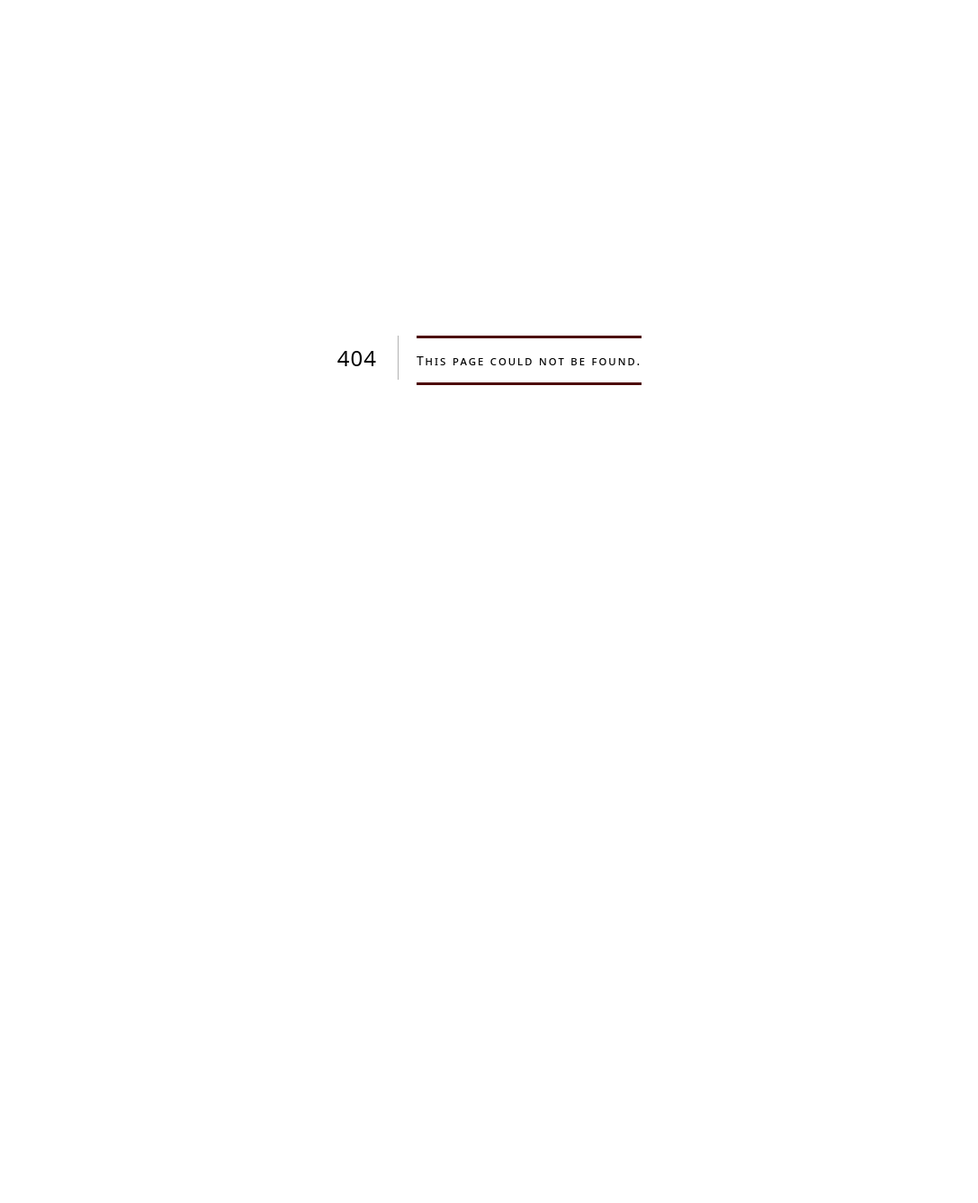
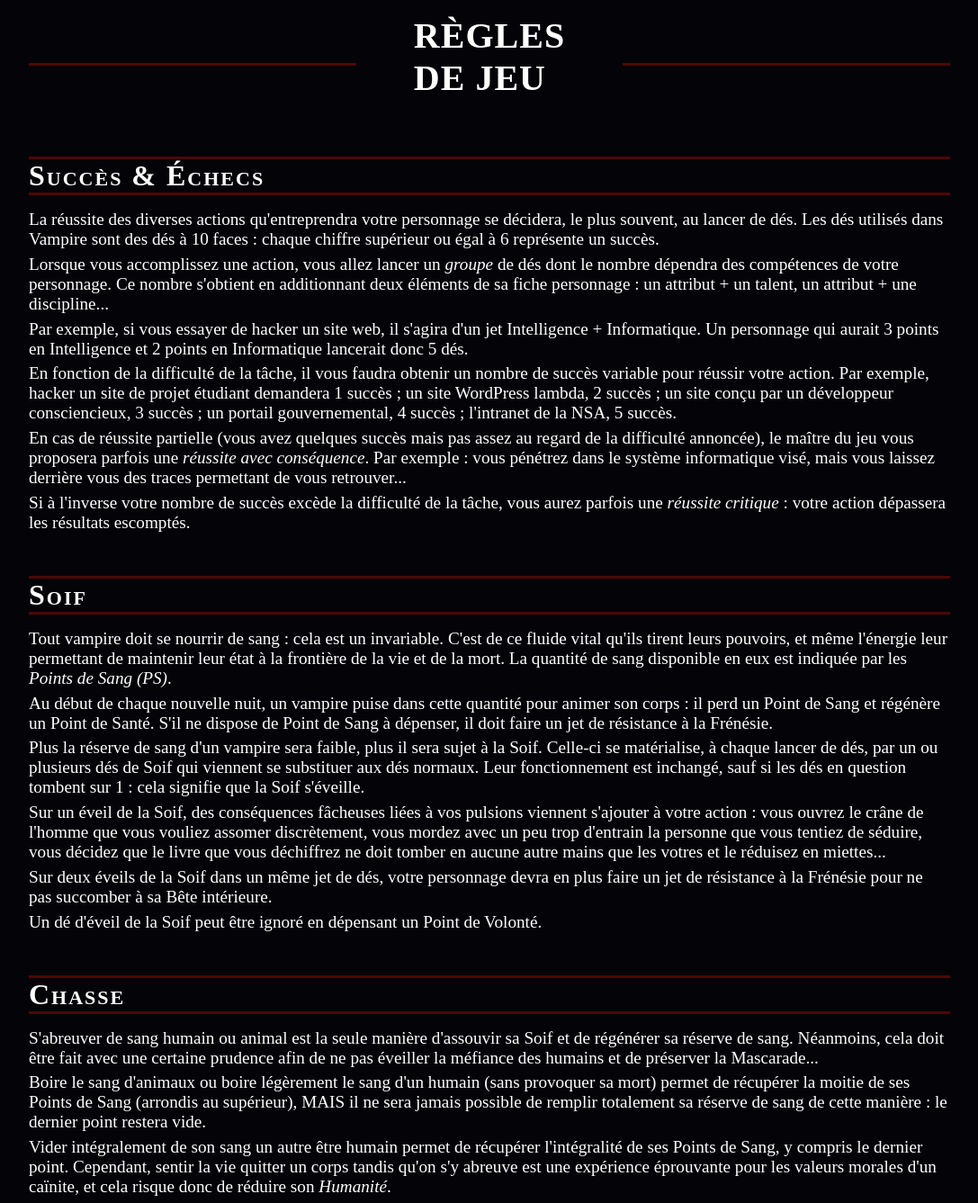
Before and after one commit to IrealCreation/vtm, a Next.js app: page /regles in a window 1280 px wide. Before the commit this address had no page. Shown: the top 1337 px of the page at 90% size, without its empty margins (96-1183 px from the left). Before the commit the page ends 858 px from the top, so only its background shows below. Built offline with nearby package versions, Linux system fonts and the light colour scheme.

Commit message:
Page Règles

```diff
--- /dev/null
+++ b/pages/regles.tsx
@@ -0,0 +1,50 @@
+import Head from "next/head";
+import Link from "next/link";
+
+export default function PageRegles() {
+
+    return(
+        <>
+            <Head>
+                <title key="title">VTM - Règles</title>
+            </Head>
+            <section className="regles main-container">
+                <div className="title-bloc">
+                    <div className="title-line"></div>
+                    <h1>Règles de jeu</h1>
+                    <div className="title-line"></div>
+                </div>
+
+                <h2>Succès & Échecs</h2>
+                <p>La réussite des diverses actions qu'entreprendra votre personnage se décidera, le plus souvent, au lancer de dés. Les dés utilisés dans Vampire sont des dés à 10 faces : chaque chiffre supérieur ou égal à 6 représente un succès.</p>
+                <p>Lorsque vous accomplissez une action, vous allez lancer un <em>groupe</em> de dés dont le nombre dépendra des compétences de votre personnage. Ce nombre s'obtient en additionnant deux éléments de sa fiche personnage : un attribut + un talent, un attribut + une discipline...</p>
+                <p>Par exemple, si vous essayer de hacker un site web, il s'agira d'un jet Intelligence + Informatique. Un personnage qui aurait 3 points en Intelligence et 2 points en Informatique lancerait donc 5 dés.</p>
+                <p>En fonction de la difficulté de la tâche, il vous faudra obtenir un nombre de succès variable pour réussir votre action. Par exemple, hacker un site de projet étudiant demandera 1 succès ; un site WordPress lambda, 2 succès ; un site conçu par un développeur consciencieux, 3 succès ; un portail gouvernemental, 4 succès ; l'intranet de la NSA, 5 succès.</p>
+                <p>En cas de réussite partielle (vous avez quelques succès mais pas assez au regard de la difficulté annoncée), le maître du jeu vous proposera parfois une <em>réussite avec conséquence</em>. Par exemple : vous pénétrez dans le système informatique visé, mais vous laissez derrière vous des traces permettant de vous retrouver...</p>
+                <p>Si à l'inverse votre nombre de succès excède la difficulté de la tâche, vous aurez parfois une <em>réussite critique</em> : votre action dépassera les résultats escomptés.</p>
+
+                <h2>Soif</h2>
+                <p>Tout vampire doit se nourrir de sang : cela est un invariable. C'est de ce fluide vital qu'ils tirent leurs pouvoirs, et même l'énergie leur permettant de maintenir leur état à la frontière de la vie et de la mort. La quantité de sang disponible en eux est indiquée par les <em>Points de Sang (PS)</em>.</p>
+                <p>Au début de chaque nouvelle nuit, un vampire puise dans cette quantité pour animer son corps : il perd un Point de Sang et régénère un Point de Santé. S'il ne dispose de Point de Sang à dépenser, il doit faire un jet de résistance à la Frénésie.</p>
+                <p>Plus la réserve de sang d'un vampire sera faible, plus il sera sujet à la Soif. Celle-ci se matérialise, à chaque lancer de dés, par un ou plusieurs dés de Soif qui viennent se substituer aux dés normaux. Leur fonctionnement est inchangé, sauf si les dés en question tombent sur 1 : cela signifie que la Soif s'éveille.</p>
+                <p>Sur un éveil de la Soif, des conséquences fâcheuses liées à vos pulsions viennent s'ajouter à votre action : vous ouvrez le crâne de l'homme que vous vouliez assomer discrètement, vous mordez avec un peu trop d'entrain la personne que vous tentiez de séduire, vous décidez que le livre que vous déchiffrez ne doit tomber en aucune autre mains que les votres et le réduisez en miettes...</p>
+                <p>Sur deux éveils de la Soif dans un même jet de dés, votre personnage devra en plus faire un jet de résistance à la Frénésie pour ne pas succomber à sa Bête intérieure.</p>
+                <p>Un dé d'éveil de la Soif peut être ignoré en dépensant un Point de Volonté.</p>
+
+                <h2>Chasse</h2>
+                <p>S'abreuver de sang humain ou animal est la seule manière d'assouvir sa Soif et de régénérer sa réserve de sang. Néanmoins, cela doit être fait avec une certaine prudence afin de ne pas éveiller la méfiance des humains et de préserver la Mascarade...</p>
+                <p>Boire le sang d'animaux ou boire légèrement le sang d'un humain (sans provoquer sa mort) permet de récupérer la moitie de ses Points de Sang (arrondis au supérieur), MAIS il ne sera jamais possible de remplir totalement sa réserve de sang de cette manière : le dernier point restera vide.</p>
+                <p>Vider intégralement de son sang un autre être humain permet de récupérer l'intégralité de ses Points de Sang, y compris le dernier point. Cependant, sentir la vie quitter un corps tandis qu'on s'y abreuve est une expérience éprouvante pour les valeurs morales d'un caïnite, et cela risque donc de réduire son <em>Humanité</em>.</p>
+                <p>La chasse peut être accomplie lors d'une scène de jeu (par exemple : se nourrir sur un garde d'un complexe que vous infiltrez), ou dans une période de calme. Dans ce second cas, elle sera alors l'objet d'une brève description où le joueur décrit sa tactique, un jet de dés est effectué en fonction de celle-ci, et le maître du jeu décrit son déroulement en fonction du nombre de succès.</p>
+                <p>Chasser deux fois au cours d'une seule nuit (même si c'est pour à chaque fois s'abreuver sans tuer) met également en péril l'Humanité du caïnite.</p>
+
+                <h2>Humanité & Frénésie</h2>
+                <p>Un vampire est constamment tiraillé entre la Bête prédatrice et assoiffée de sang en son sein, et entre les restes d'Humanités hérités de sa vie passée qu'il doit préserver pour ne pas devenir une créature sauvage cédant au moindre de ses instincts.</p>
+                <p>A chaque fois que la Bête s'agite, un caïnite doit faire un <em>jet de résistance à la Frénésie</em> : Sang-froid + Humanité - Bête. S'il réussit, il reste maître de lui-même, mais le marqueur de la Bête avance d'un point. S'il échoue, il succombe à la Frénésie et le marqueur de la Bête revient à 0. Il peut également dépenser un Point de Volonté pour réussir automatiquement.</p>
+                <p>En état de Frénésie, le joueur perd partiellement le contrôle de son personnage qui se retrouve guider par ses pulsions bestiales : il risque d'attaquer (y compris ses alliés) s'il est assoiffé, s'enfuir s'il est en danger... Cet état dure un temps variable, mais jamais plus d'une nuit.</p>
+                <p>L'Humanité évolue en fonction des actions du joueur. Boire jusqu'à la mort ou commettre des actions contraires à ses valeurs humaines risque de la faire diminuer. Au contraire, se mettre au service de ses principes moraux peut la faire augmenter. Il est cependant bien plus aisé de perdre de l'Humanité que d'en gagner...</p>
+            </section>
+        </>
+
+    )
+}
```
